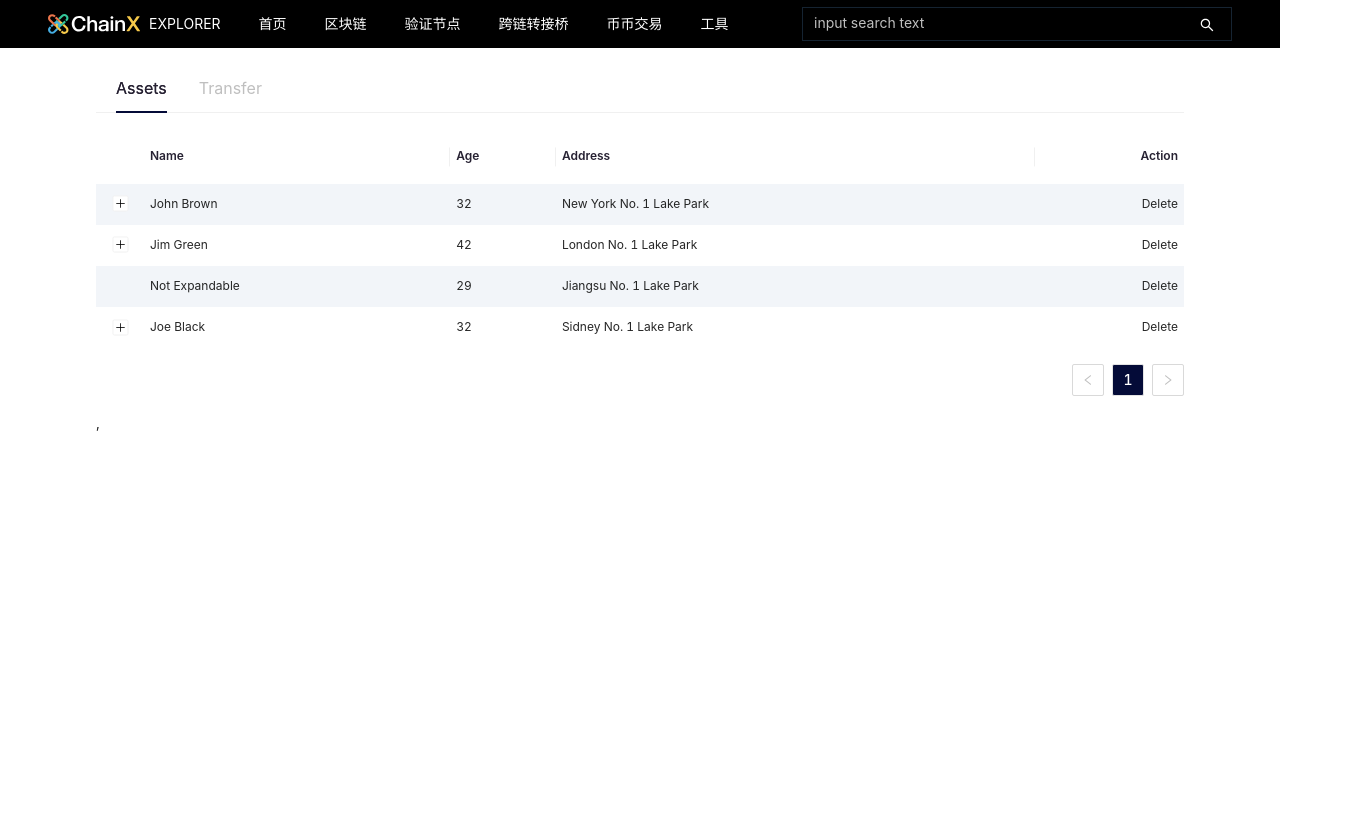
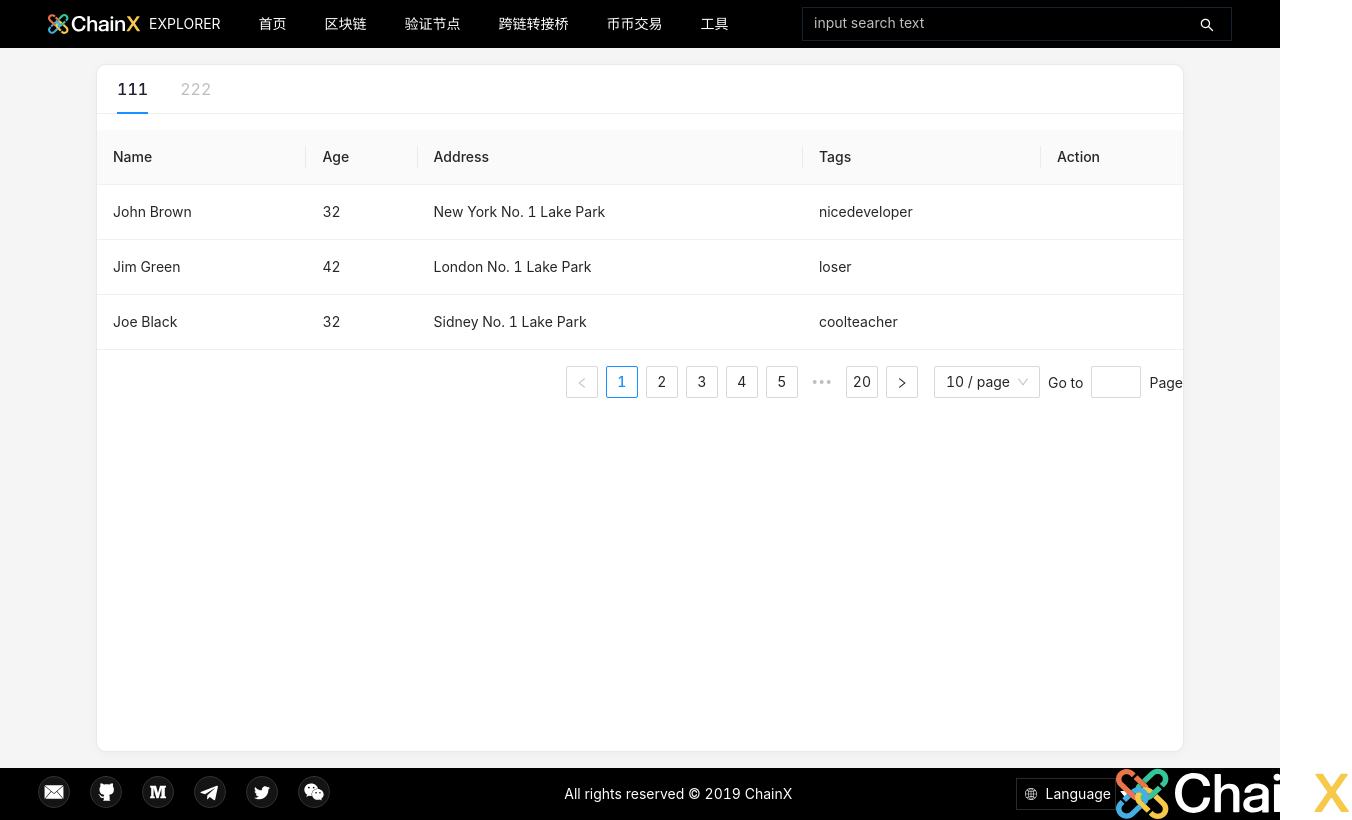
Before and after one commit to chainx-org/chainx-front, a React (Create React App) app: page /Block in a window 1280 px wide. Shown: the whole page, 1352 px wide, since content can reach past the window. Built offline with nearby package versions, Linux system fonts and the light colour scheme; a web font is replaced by a local one; what @tailwindcss/custom-forms would draw is missing.

Commit message:
add Tablesvg

```diff
--- a/src/components/Footer/index.tsx
+++ b/src/components/Footer/index.tsx
@@ -1,26 +1,27 @@
-import React from "react";
+import React from 'react';
 import { Select } from 'antd';
-import logo from "../../assets/Group8white.svg"
-import email from "../../assets/email.svg"
-import github from "../../assets/github.svg"
-import medium from "../../assets/medium.svg"
-import telegram from "../../assets/telegram.svg"
-import twitter from "../../assets/twitter.svg"
-import wechat from "../../assets/wechat.svg"
-import wechatImg from "../../assets/wechatImg.png"
+import logo from '../../assets/Group8white.svg';
+import email from '../../assets/email.svg';
+import github from '../../assets/github.svg';
+import medium from '../../assets/medium.svg';
+import telegram from '../../assets/telegram.svg';
+import twitter from '../../assets/twitter.svg';
+import wechat from '../../assets/wechat.svg';
+import wechatImg from '../../assets/wechatImg.png';
 import styled from 'styled-components';
-import { copy } from "../../helper/copy";
-import LangSelect from "./langSelect";
+import { copy } from '../../helper/copy';
+import LangSelect from './langSelect';
 
 
-const { Option } = Select;
-function Footer(): React.ReactElement
-{
+const {Option} = Select;
+
+function Footer(): React.ReactElement {
 
     const ImgContent = styled.div`
-        display:flex;
-        flex-direction:row;
-        .wechatimg{
+        display: flex;
+        flex-direction: row;
+
+        .wechatimg {
             cursor: pointer;
         }
 
@@ -49,7 +50,7 @@ function Footer(): React.ReactElement
     }
 
     return (
-        <div className="flex flex-row justify-between bg-topBar-black mt-29 px-7">
+        <div className="flex bg-topBar-black mt-29 desktop:px-7 desktop:flex-row desktop:justify-between screen:flex-col screen:items-center">
             <ImgContent>
                 <div id='span' onClick={() => copy('hi@chainx.org')} >
                     <img src={email} alt="" />
@@ -70,16 +71,18 @@ function Footer(): React.ReactElement
                     <img src={wechat} alt="" />
                 </div>
                 <div id="wechatHover">
-                    <img src={wechatImg} alt="" />
+                    <img src={wechatImg} alt=""/>
                 </div>
                 <div id="idd">
-                    <img src={wechatImg} />
+                    <img src={wechatImg}/>
                 </div>
 
             </ImgContent>
             <div className={'text-topBar-white mx-0 my-auto'}>All rights reserved © 2019 ChainX</div>
-            <LangSelect/>
-            <img src={logo} alt=""/>
+            <div className="flex flex-row">
+                <LangSelect/>
+                <img src={logo} alt=""/>
+            </div>
         </div>
     );
 }
--- /dev/null
+++ b/src/components/SwitchTab/index.tsx
@@ -0,0 +1,33 @@
+import React, { ReactNode } from 'react';
+import { Tabs } from 'antd';
+const { TabPane } = Tabs;
+
+export interface TabInfo {
+  title: string;
+  content: ReactNode;
+}
+
+interface SwitchTabsProps {
+  children?: ReactNode;
+  tabList: TabInfo[];
+  className?: string;
+  size: 'lg' | 'medium' | 'sm';
+  onTabClick?: (e: string) => void;
+}
+
+function SwitchTab({ children, onTabClick, tabList, size, className = '' }: SwitchTabsProps): React.ReactElement<SwitchTabsProps> {
+  return (
+    <Tabs
+      // onTabClick={onTabClick}
+      className={`${className} ui--switchTabs-${size ? size : ''} `}>
+      {tabList.map((tab) => (
+        <TabPane tab={tab.title} key={tab.title} >
+          {tab.content}
+        </TabPane>
+      ))}
+      {children}
+    </Tabs>
+  )
+}
+
+export default SwitchTab
--- a/src/components/Table/index.tsx
+++ b/src/components/Table/index.tsx
@@ -1,65 +1,78 @@
-import React from 'react'
+import React from 'react';
+import 'antd/dist/antd.css';
 import { Table } from 'antd';
-interface TableXProps
-{
+
+interface TableXProps {
     dataList?: Array<any>;
 
 }
-export default function TableX(dataList: TableXProps)
-{
+
+export default function TableX(dataList: TableXProps) {
 
     const columns = [
-        { title: 'Name', dataIndex: 'name', key: 'name' },
-        { title: 'Age', dataIndex: 'age', key: 'age' },
-        { title: 'Address', dataIndex: 'address', key: 'address' },
+        {
+            title: 'Name',
+            dataIndex: 'name',
+            key: 'name',
+            // render: <div>111</div>
+        },
+        {
+            title: 'Age',
+            dataIndex: 'age',
+            key: 'age',
+        },
+        {
+            title: 'Address',
+            dataIndex: 'address',
+            key: 'address',
+        },
+        {
+            title: 'Tags',
+            key: 'tags',
+            dataIndex: 'tags',
+            // render: <div>222</div>,
+        },
         {
             title: 'Action',
-            dataIndex: '',
-            key: 'x',
-            render: () => <a>Delete</a>,
+            key: 'action',
+            dataIndex: 'action',
+            // render: <div>333</div>,
         },
     ];
 
     const data = [
         {
-            key: 1,
+            key: '1',
             name: 'John Brown',
             age: 32,
             address: 'New York No. 1 Lake Park',
-            description: 'My name is John Brown, I am 32 years old, living in New York No. 1 Lake Park.',
+            tags: ['nice', 'developer'],
         },
         {
-            key: 2,
+            key: '2',
             name: 'Jim Green',
             age: 42,
             address: 'London No. 1 Lake Park',
-            description: 'My name is Jim Green, I am 42 years old, living in London No. 1 Lake Park.',
+            tags: ['loser'],
         },
         {
-            key: 3,
-            name: 'Not Expandable',
-            age: 29,
-            address: 'Jiangsu No. 1 Lake Park',
-            description: 'This not expandable',
-        },
-        {
-            key: 4,
+            key: '3',
             name: 'Joe Black',
             age: 32,
             address: 'Sidney No. 1 Lake Park',
-            description: 'My name is Joe Black, I am 32 years old, living in Sidney No. 1 Lake Park.',
+            tags: ['cool', 'teacher'],
         },
     ];
+    const pagination = {
+        page:1,
+        pageSize:10,
+        total: 200,
+        showSizeChanger:true,
+        showQuickJumper:true,
+    };
     return (
-        <div className="mt-4">
-            <Table
-                columns={columns}
-                expandable={{
-                    expandedRowRender: record => <p style={{ margin: 0 }}>{record.description}</p>,
-                    rowExpandable: record => record.name !== 'Not Expandable',
-                }}
-                dataSource={data}
-            />,
-        </div>
-    )
+      <div>
+          <Table columns={columns} dataSource={data} pagination={pagination}/>
+      </div>
+    );
 }
--- /dev/null
+++ b/src/components/TableMenuBox/index.tsx
@@ -0,0 +1,20 @@
+import React from 'react';
+import SwitchTab,{ TabInfo }  from '../../components/SwitchTab';
+
+export default function TableMenuBox() {
+  const tabList: TabInfo[] = [
+    {
+      title: '111',
+      content: <></>,
+    },
+    {
+      title: '222',
+      content: <></>,
+    }
+  ];
+
+  return (
+    <>
+      <SwitchTab size="lg" tabList={tabList}/>
+    </>);
+}
--- a/src/css/index.src.css
+++ b/src/css/index.src.css
@@ -74,105 +74,105 @@ html {
   line-height: 3rem;
 }
 
-.ant-skeleton-content .ant-skeleton-title + .ant-skeleton-paragraph {
-  margin: 0;
-}
-.ant-skeleton-content .ant-skeleton-title {
-  margin: 0;
-}
-.ant-tabs-tab-btn {
-  font-size: 16px;
-  transition: none;
-  color: #bfbfbf;
-}
-.ui--switchTabs-lg .ant-tabs-ink-bar {
-  background: #040b38;
-}
-.ant-tabs-top > .ant-tabs-nav,
-.ant-tabs-bottom > .ant-tabs-nav,
-.ant-tabs-top > div > .ant-tabs-nav,
-.ant-tabs-bottom > div > .ant-tabs-nav {
-  margin: 0;
-}
-::selection {
-  color: #bfbfbf !important;
-  background: #fff !important;
-}
-.ant-table-cell {
-  font-size: 12px;
-}
-.ant-table-thead > tr > th {
-  color: #272233;
-  font-weight: 600;
-  background: #fff;
-  border-bottom: 0;
-  padding: 18px 6px;
-}
-.ant-table-thead > tr > th:last-child {
-  text-align: right;
-}
-.ant-table-tbody > .ant-table-row > .ant-table-cell:last-child {
-  text-align: right;
-}
-.ant-table-tbody > .ant-table-row > .ant-table-cell {
-  border-bottom: 0;
-  padding: 11px 6px;
-}
-.ant-tabs-tab-btn:focus,
-.ant-tabs-tab-remove:focus,
-.ant-tabs-tab-btn:active,
-.ant-tabs-tab-remove:active {
-  color: #bfbfbf;
-}
-.ant-table-tbody > .ant-table-row:nth-of-type(odd) {
-  background: #f2f5f9;
-}
-.ant-pagination .ant-pagination-prev .ant-pagination-item-link,
-.ant-pagination-next .ant-pagination-item-link {
-  display: flex;
-  justify-content: center;
-  align-items: center;
-}
-.ant-pagination-item.ant-pagination-item-active {
-  background: #040b38;
-  border-radius: 2px;
-  font-size: 14px;
-  border: 1px solid #e3e3e3;
-}
-.ant-pagination-item-active a {
-  color: #ffffff;
-}
-.ant-pagination-item:focus-visible,
-.ant-pagination-item:hover {
-  border-color: #040b38;
-  color: #040b38;
-  transition: all 0.3s;
-}
-.ant-pagination-item:focus-visible a,
-.ant-pagination-item a:hover {
-  color: #040b38;
-}
-.ant-pagination-item-active:focus-visible a,
-.ant-pagination-item-active a:hover {
-  color: #fff;
-}
-.ant-pagination-prev:focus-visible .ant-pagination-item-link,
-.ant-pagination-next:focus-visible .ant-pagination-item-link,
-.ant-pagination-prev:hover .ant-pagination-item-link,
-.ant-pagination-next:hover .ant-pagination-item-link {
-  border-color: #040b38;
-  color: #040b38;
-}
-.ant-pagination-jump-prev .ant-pagination-item-container .ant-pagination-item-link-icon,
-.ant-pagination-jump-next .ant-pagination-item-container .ant-pagination-item-link-icon {
-  color: #040b38;
-}
-.ant-pagination-prev,
-.ant-pagination-next,
-.ant-pagination-jump-prev,
-.ant-pagination-jump-next {
-  line-height: 26px;
-}
+/*.ant-skeleton-content .ant-skeleton-title + .ant-skeleton-paragraph {*/
+/*  margin: 0;*/
+/*}*/
+/*.ant-skeleton-content .ant-skeleton-title {*/
+/*  margin: 0;*/
+/*}*/
+/*.ant-tabs-tab-btn {*/
+/*  font-size: 16px;*/
+/*  transition: none;*/
+/*  color: #bfbfbf;*/
+/*}*/
+/*.ui--switchTabs-lg .ant-tabs-ink-bar {*/
+/*  background: #040b38;*/
+/*}*/
+/*.ant-tabs-top > .ant-tabs-nav,*/
+/*.ant-tabs-bottom > .ant-tabs-nav,*/
+/*.ant-tabs-top > div > .ant-tabs-nav,*/
+/*.ant-tabs-bottom > div > .ant-tabs-nav {*/
+/*  margin: 0;*/
+/*}*/
+/*::selection {*/
+/*  color: #bfbfbf !important;*/
+/*  background: #fff !important;*/
+/*}*/
+/*.ant-table-cell {*/
+/*  font-size: 12px;*/
+/*}*/
+/*.ant-table-thead > tr > th {*/
+/*  color: #272233;*/
+/*  font-weight: 600;*/
+/*  background: #fff;*/
+/*  border-bottom: 0;*/
+/*  padding: 18px 6px;*/
+/*}*/
+/*.ant-table-thead > tr > th:last-child {*/
+/*  text-align: right;*/
+/*}*/
+/*.ant-table-tbody > .ant-table-row > .ant-table-cell:last-child {*/
+/*  text-align: right;*/
+/*}*/
+/*.ant-table-tbody > .ant-table-row > .ant-table-cell {*/
+/*  border-bottom: 0;*/
+/*  padding: 11px 6px;*/
+/*}*/
+/*.ant-tabs-tab-btn:focus,*/
+/*.ant-tabs-tab-remove:focus,*/
+/*.ant-tabs-tab-btn:active,*/
+/*.ant-tabs-tab-remove:active {*/
+/*  color: #bfbfbf;*/
+/*}*/
+/*.ant-table-tbody > .ant-table-row:nth-of-type(odd) {*/
+/*  background: #f2f5f9;*/
+/*}*/
+/*.ant-pagination .ant-pagination-prev .ant-pagination-item-link,*/
+/*.ant-pagination-next .ant-pagination-item-link {*/
+/*  display: flex;*/
+/*  justify-content: center;*/
+/*  align-items: center;*/
+/*}*/
+/*.ant-pagination-item.ant-pagination-item-active {*/
+/*  background: #040b38;*/
+/*  border-radius: 2px;*/
+/*  font-size: 14px;*/
+/*  border: 1px solid #e3e3e3;*/
+/*}*/
+/*.ant-pagination-item-active a {*/
+/*  color: #ffffff;*/
+/*}*/
+/*.ant-pagination-item:focus-visible,*/
+/*.ant-pagination-item:hover {*/
+/*  border-color: #040b38;*/
+/*  color: #040b38;*/
+/*  transition: all 0.3s;*/
+/*}*/
+/*.ant-pagination-item:focus-visible a,*/
+/*.ant-pagination-item a:hover {*/
+/*  color: #040b38;*/
+/*}*/
+/*.ant-pagination-item-active:focus-visible a,*/
+/*.ant-pagination-item-active a:hover {*/
+/*  color: #fff;*/
+/*}*/
+/*.ant-pagination-prev:focus-visible .ant-pagination-item-link,*/
+/*.ant-pagination-next:focus-visible .ant-pagination-item-link,*/
+/*.ant-pagination-prev:hover .ant-pagination-item-link,*/
+/*.ant-pagination-next:hover .ant-pagination-item-link {*/
+/*  border-color: #040b38;*/
+/*  color: #040b38;*/
+/*}*/
+/*.ant-pagination-jump-prev .ant-pagination-item-container .ant-pagination-item-link-icon,*/
+/*.ant-pagination-jump-next .ant-pagination-item-container .ant-pagination-item-link-icon {*/
+/*  color: #040b38;*/
+/*}*/
+/*.ant-pagination-prev,*/
+/*.ant-pagination-next,*/
+/*.ant-pagination-jump-prev,*/
+/*.ant-pagination-jump-next {*/
+/*  line-height: 26px;*/
+/*}*/
 ::-webkit-scrollbar {
   width: 0 !important;
   height: 0 !important;
--- a/src/pages/Block/index.tsx
+++ b/src/pages/Block/index.tsx
@@ -1,27 +1,31 @@
-import React from 'react'
-import Header from '../../components/Header'
-import Menu, { TabInfo } from '../../components/Menu'
+import React from 'react';
+import Header from '../../components/Header';
 import Table from '../../components/Table';
+import Footer from '../../components/Footer';
+import TableMenuBox from '../../components/TableMenuBox';
+import styled from 'styled-components';
 
-export default function Blocks()
-{
-    const tabList: TabInfo[] = [
-        {
-            title: "Assets",
-            content: <Table />,
-        },
-        {
-            title: 'Transfer',
-            content: <Table />,
-        }
-    ];
-    return (
-        <>
-            <Header />
-            <div className="px-24 py-4">
-                <Menu size="lg" tabList={tabList} />
-            </div>
 
-        </>
-    )
+export default function Blocks() {
+
+  const Wapper = styled.div`
+    min-height: 688px;
+    background: #FFFFFF;
+    box-shadow: 0px 2px 10px 0px rgba(0, 0, 0, 0.04);
+    border-radius: 10px;
+    border: 1px solid #E9E9E9;
+  `;
+  return (
+    <>
+      <Header/>
+      <div className="px-24 py-4 bg-gray-bgWhite ">
+        <Wapper>
+          <TableMenuBox/>
+          <Table/>
+        </Wapper>
+      </div>
+      <Footer/>
+
+    </>
+  );
 }
--- a/tailwind.config.js
+++ b/tailwind.config.js
@@ -338,8 +338,8 @@ module.exports = {
       }),
     },
     screens: {
-      screen: { min: "374px", max: "779px" },
-      desktop: { min: "780px" },
+      screen: { min: "0px", max: "900px" },
+      desktop: { min: "900px" },
     },
     bottom: {
       28: '28vh'
```
Also changed, not shown: src/components/Pagination/index.tsx (+7 -4 lines), src/pages/HomePage/Container.tsx (+10 -9 lines), src/pages/HomePage/MetaData.tsx (+21 -1 lines), src/assets/icon_success.svg (added), src/assets/icon_waiting.svg (added).
